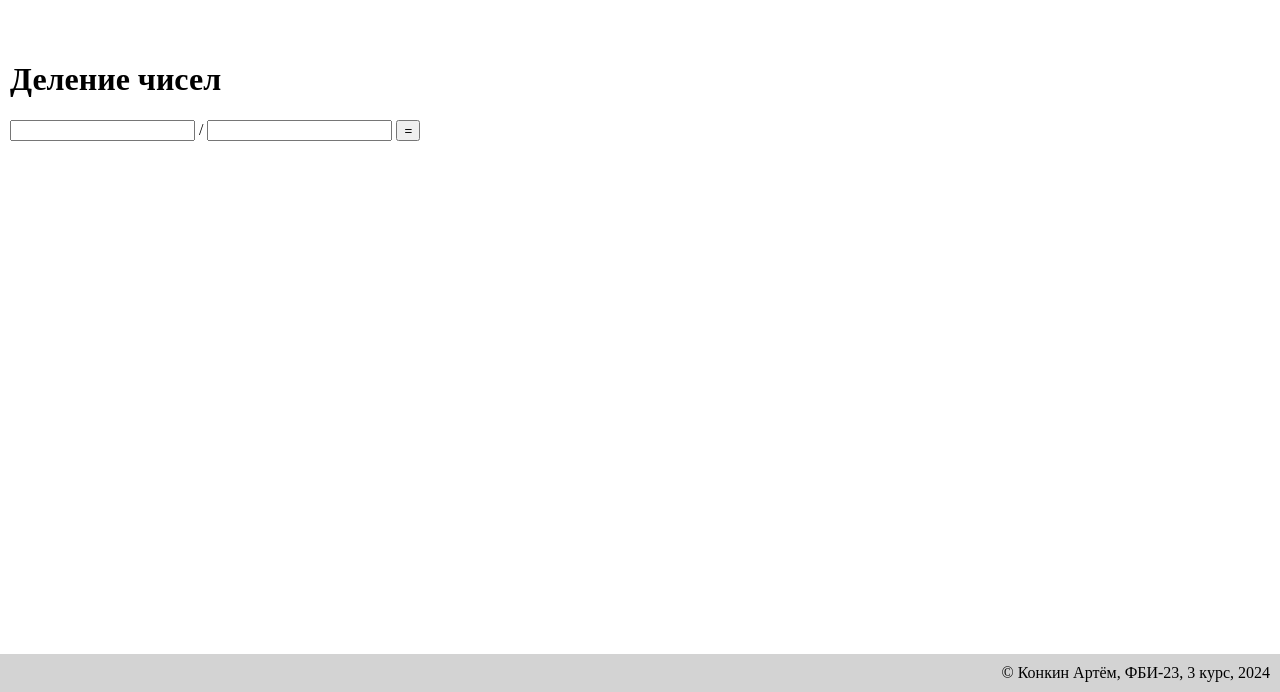
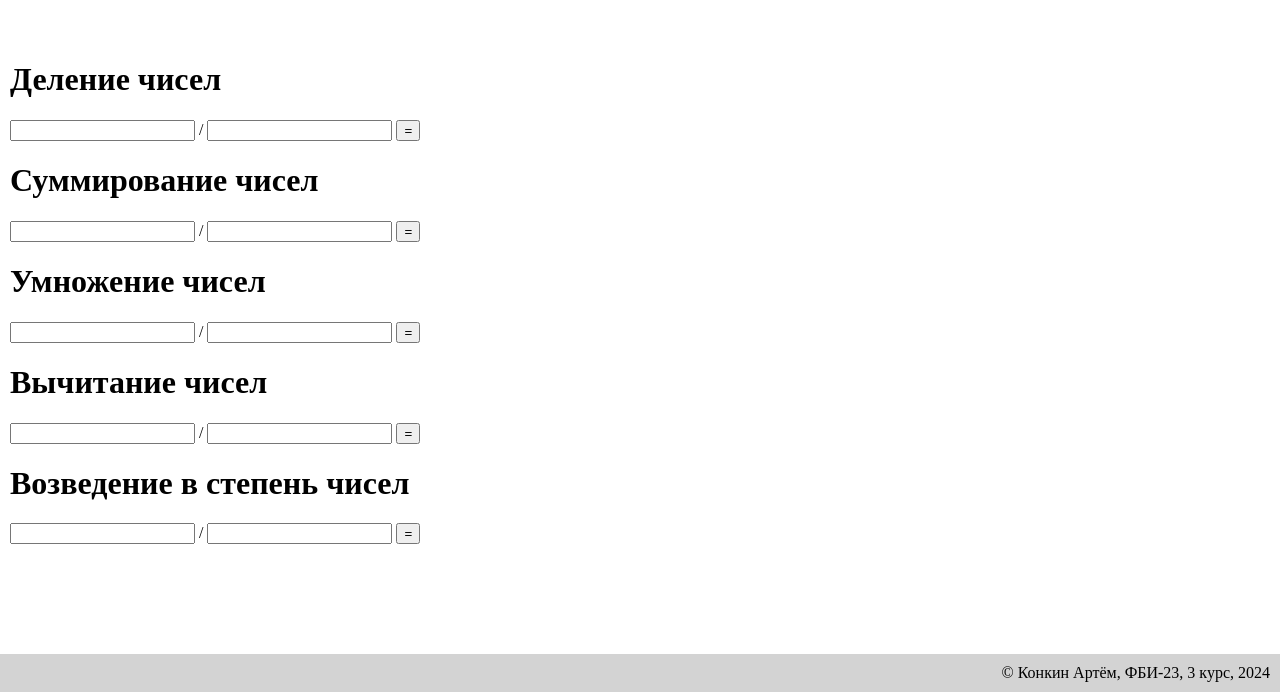
Before and after one commit to temako04/web-programming-labs-2, a Flask app: page /lab4/div-form in a window 1280 px wide. Shown: the part 108-800 px from the top of the page. Run offline with Flask 3, Linux system fonts and the light colour scheme.

Commit message:
правки

```diff
--- a/templates/lab4/div-form.html
+++ b/templates/lab4/div-form.html
@@ -7,5 +7,17 @@
         <h1>Деление чисел</h1>
         <input type="number" name="x1"> / <input type="number" name="x2">
         <input type="submit" value="=">
+        <h1>Суммирование чисел</h1>
+        <input type="number" name="x1"> / <input type="number" name="x2">
+        <input type="submit" value="=">
+        <h1>Умножение чисел</h1>
+        <input type="number" name="x1"> / <input type="number" name="x2">
+        <input type="submit" value="=">
+        <h1>Вычитание чисел</h1>
+        <input type="number" name="x1"> / <input type="number" name="x2">
+        <input type="submit" value="=">
+        <h1>Возведение в степень чисел</h1>
+        <input type="number" name="x1"> / <input type="number" name="x2">
+        <input type="submit" value="=">
     </form>
 {% endblock %}
```
